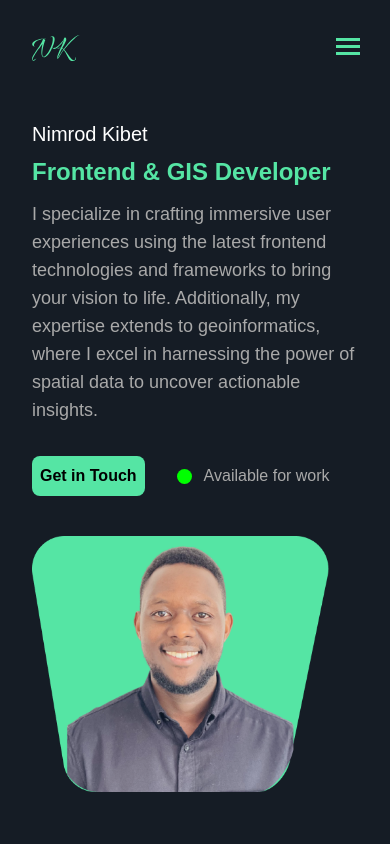
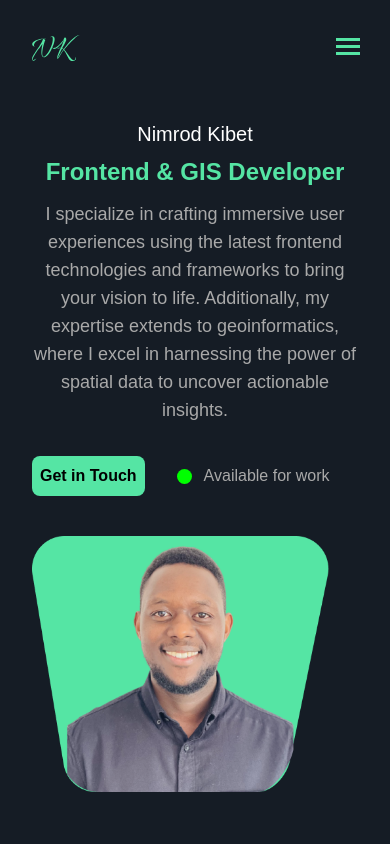
Before and after one commit to Nimrod2022/portfolio-mandela, a React (Vite) app: page / in a window 390 px wide. Shown: the top 844 px of the page. Built offline with nearby package versions, Linux system fonts and the light colour scheme; a web font is replaced by a local one.

Commit message:
content centered on mobile

```diff
--- a/src/components/Home/About.jsx
+++ b/src/components/Home/About.jsx
@@ -34,7 +34,7 @@ const About = ({ darkMode }) => {
               </h3>
             </div>
 
-            <p className="md:w-[85%] pt-5 text-[#686565] dark:text-[#A9A9A9]">
+            <p className="md:w-[85%] text-lg pt-5 text-[#686565] dark:text-[#A9A9A9]">
               I am currently a master’s student in Applied Geoinformatics at the
               University of Salzburg, Austria. I have a keen interest in
               front-end and GIS development. My goal is to use my expertise in
@@ -113,9 +113,10 @@ const About = ({ darkMode }) => {
             <div className="pt-8 pb-20 flex justify-center md:justify-start">
               <button
                 type="button"
-                className="border-2 border-[#26313F] font-bold dark:border-[#55E5A4] text-md font-semibold w-48 rounded-md py-2 px-2 text-[#26313F] dark:text-[#55E5A4]"
+                className="border-2 border-[#26313F] font-bold dark:border-[#55E5A4] text-md  w-48 rounded-md py-2 px-2 text-[#26313F] dark:text-[#55E5A4]"
               >
-                Download Resume
+                <a href="/assets/resume.pdf" download="Nimrod Kibet CV">Download Resume</a>
+
               </button>
             </div>
           </div>
--- a/src/components/Home/Home.jsx
+++ b/src/components/Home/Home.jsx
@@ -10,13 +10,13 @@ const Home = ({ darkMode }) => {
           {/* <Navbar /> */}
           <div className="px-8 md:px-48 pt-10 md:pt-40 text-white md:flex md:gap-5 md:justify-center ">
             <div className="items-center md:w-[45%]">
-              <p className="text-xl text-[#26313F] dark:text-white ">
+              <p className="text-xl text-[#26313F] dark:text-white md:text-start text-center ">
                 Nimrod Kibet
               </p>
-              <h1 className=" text-[#26313F]  dark:text-[#55E5A4] pt-2 font-black text-2xl md:text-2xl">
+              <h1 className=" text-[#26313F]  dark:text-[#55E5A4] pt-2 font-black text-2xl md:text-2xl md:text-start text-center">
                 Frontend & GIS Developer
               </h1>
-              <p className="md:w-[100%] text-lg  text-[#686565] dark:text-[#A9A9A9] pt-3 ">
+              <p className="md:w-[100%] text-lg  text-[#686565] dark:text-[#A9A9A9] pt-3 md:text-start text-center ">
                 I specialize in crafting immersive user experiences using the
                 latest frontend technologies and frameworks to bring your vision
                 to life. Additionally, my expertise extends to geoinformatics,
--- a/tailwind.config.js
+++ b/tailwind.config.js
@@ -6,6 +6,7 @@ export default {
   ],
   theme: {
     extend: {},
+
   },
 
   plugins: [],
```
Also changed, not shown: 1 other file (tests, documents, lock files or other folders).
